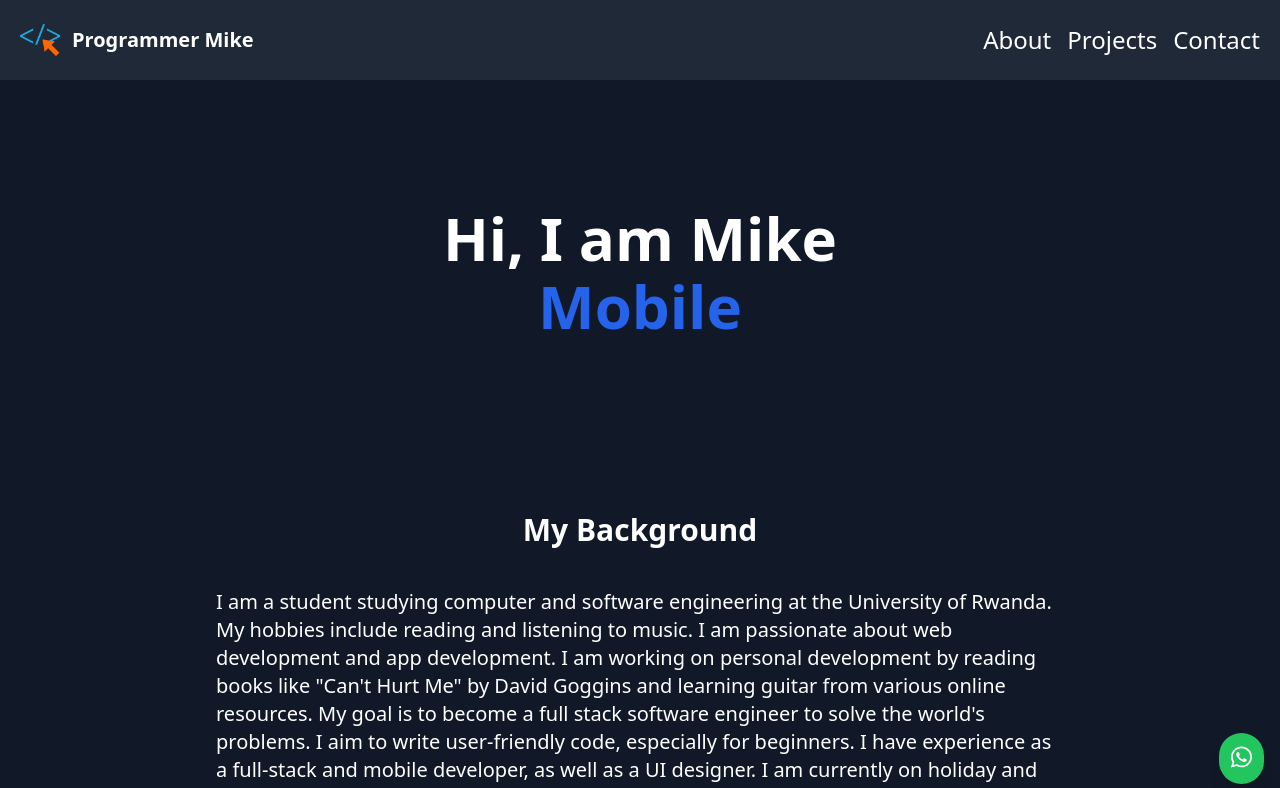
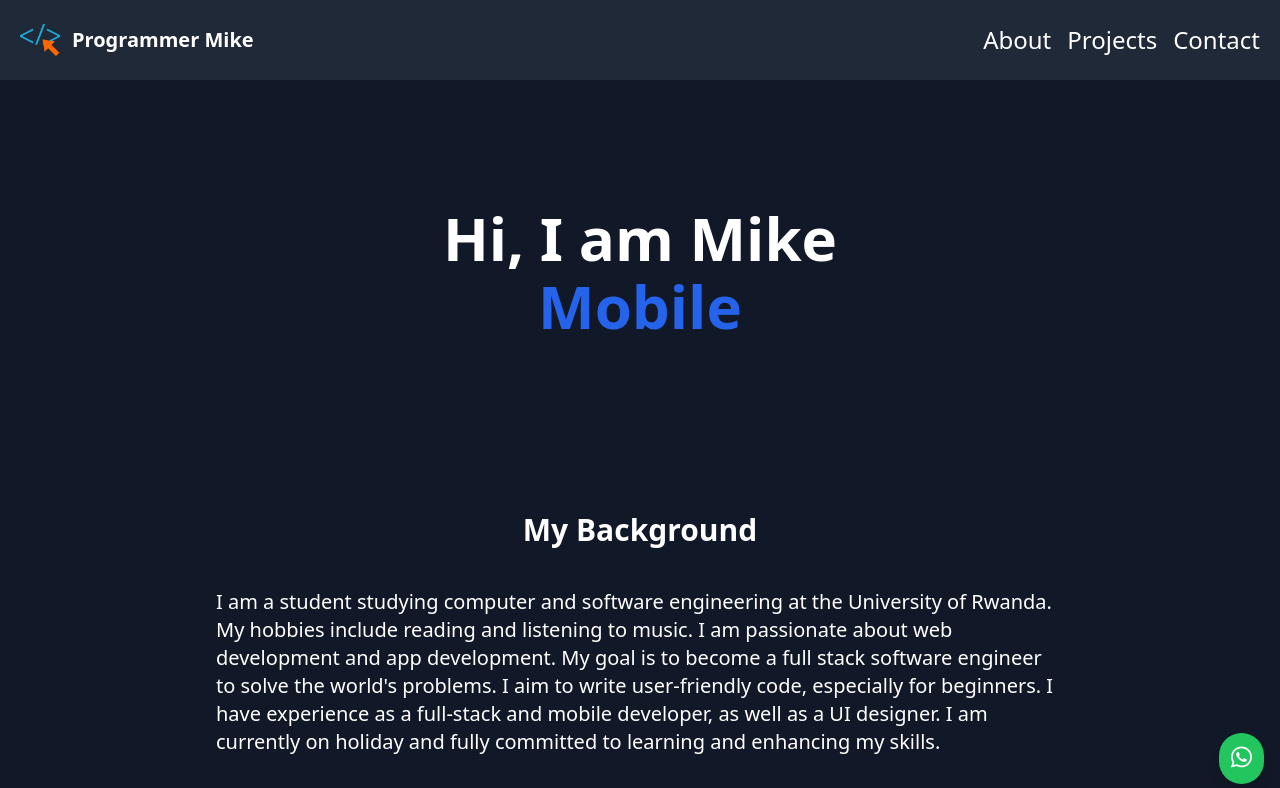
Before and after one commit to Mike-0123/Myresume, a React (Vite) app: page / in a window 1280 px wide. Shown: the top 788 px of the page. Built offline with nearby package versions, Linux system fonts and the light colour scheme.

Commit message:
newe add

```diff
--- a/src/Components/Background.jsx
+++ b/src/Components/Background.jsx
@@ -20,7 +20,6 @@ const Background = () => {
         <div className="p-6 text-white text-xl">
           <p className="mb-4">
             I am a student studying computer and software engineering at the University of Rwanda. My hobbies include reading and listening to music. I am passionate about web development and app development.
-            I am working on personal development by reading books like "Can't Hurt Me" by David Goggins and learning guitar from various online resources.
             My goal is to become a full stack software engineer to solve the world's problems. I aim to write user-friendly code, especially for beginners.
             I have experience as a full-stack and mobile developer, as well as a UI designer. I am currently on holiday and fully committed to learning and enhancing my skills.
 
```
